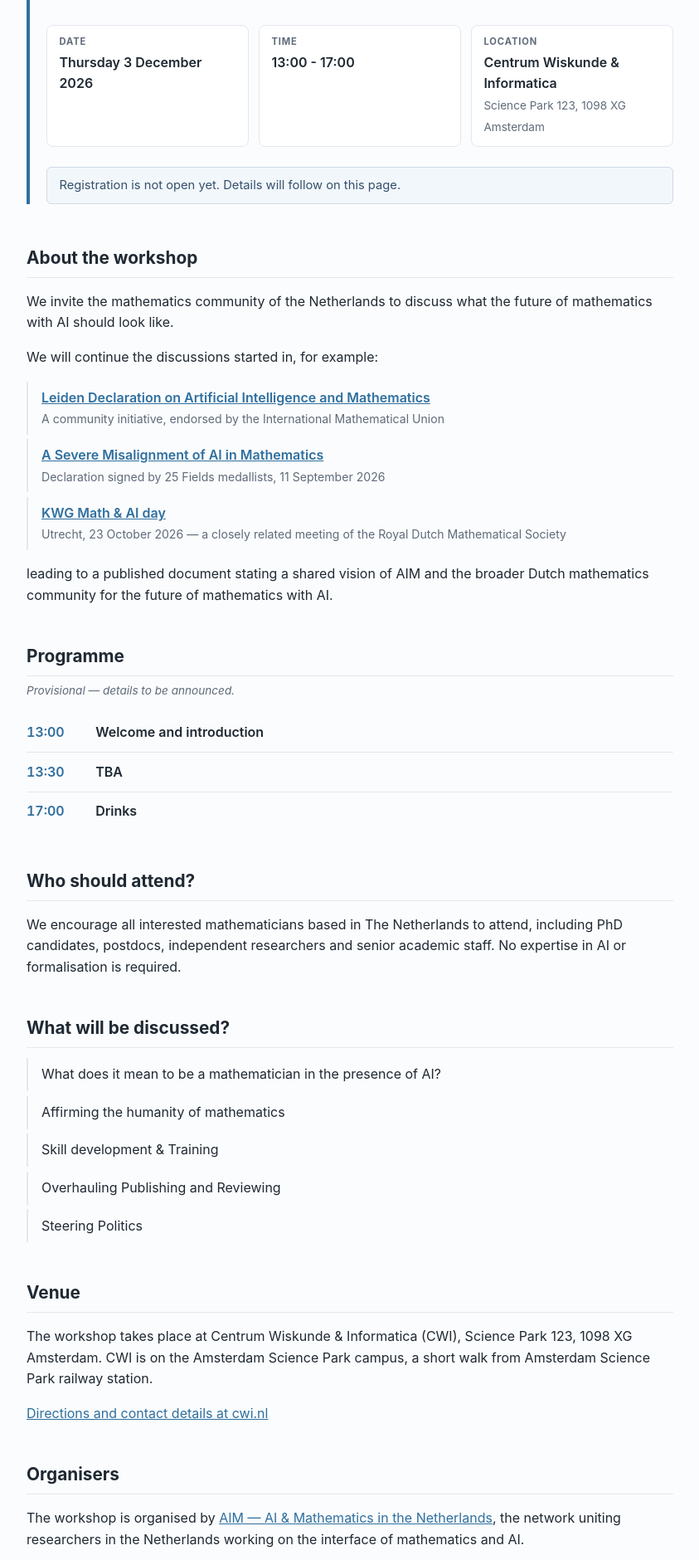
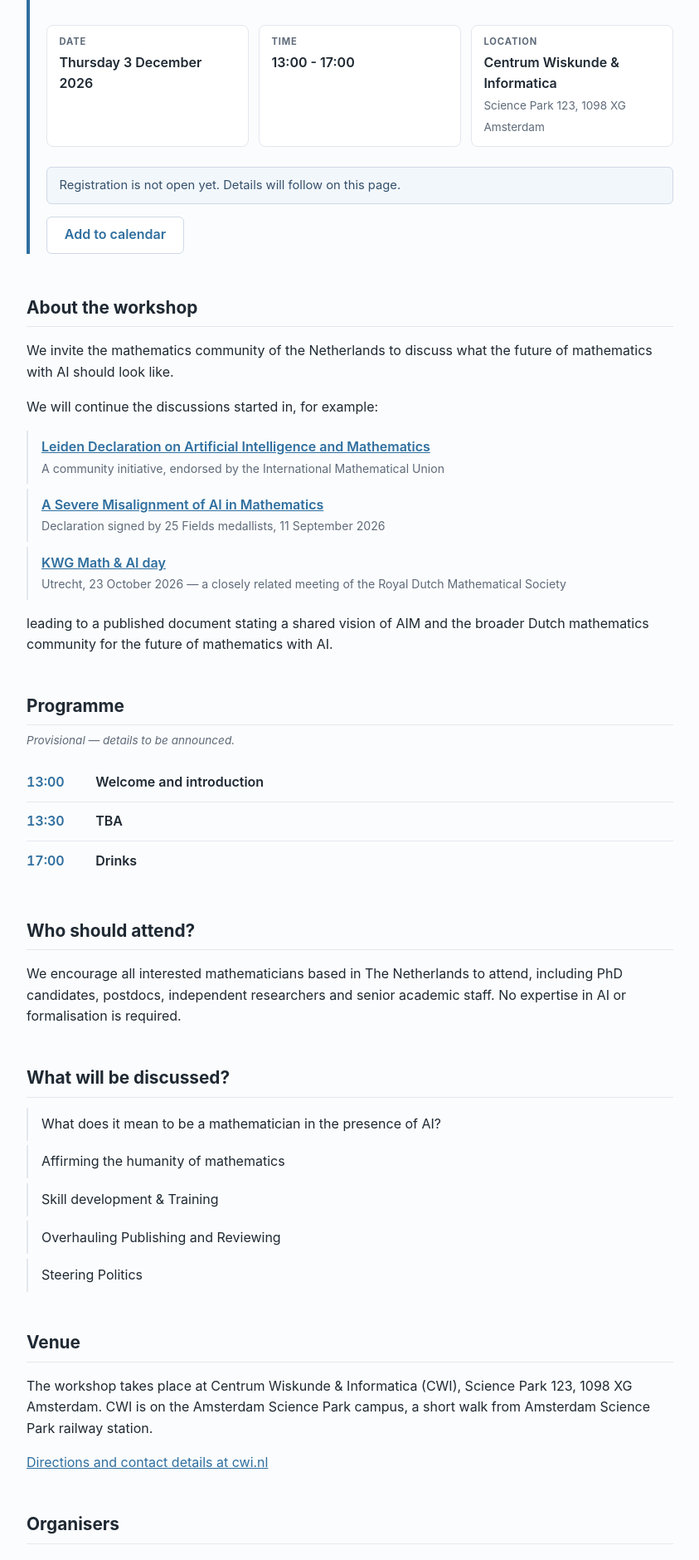
Before and after one commit to ai4mathnl/ai4mathnl.github.io, a Jekyll site: the page built from index.html, in a window 1280 px wide. Shown: the part 317-2197 px from the top of the page at 83% size, without its empty margins (218-1061 px from the left). Built offline with Jekyll 4.4.1, drawn with Linux system fonts in a browser that asks for light colours.

Commit message:
Add an "Add to calendar" link and a social sharing image
calendar.ics is rendered by Jekyll from the same _config values as the
page, so the event details cannot drift from what the page says. Times
are stamped in UTC (December is CET, so 13:00 local is 12:00Z), which
avoids shipping a VTIMEZONE block, and the file uses CRLF endings as
RFC 5545 requires.

The sharing card is 1200x630, built from the site's own palette, logos
and icon, and wired up through the page's image front matter so
jekyll-seo-tag emits og:image and a large Twitter card.

Co-Authored-By: Claude Opus 5 <noreply@anthropic.com>

```diff
--- a/_config.yml
+++ b/_config.yml
@@ -16,6 +16,9 @@ workshop:
   venue: "CWI"
   venue_full: "Centrum Wiskunde & Informatica"
   address: "Science Park 123, 1098 XG Amsterdam"
+  # UTC stamps for the calendar file. December is CET, so UTC+1.
+  start_utc: "20261203T120000Z"
+  end_utc: "20261203T160000Z"
   # Fill in once registration opens; the button appears automatically.
   registration_url: ""
   contact_email: ""
--- a/assets/css/style.css
+++ b/assets/css/style.css
@@ -131,6 +131,27 @@ a:hover { color: var(--accent-dark); }
 
 .button:hover { background: var(--accent-dark); color: #fff; }
 
+/* Secondary action: same shape, so it lines up with Register, but it does not
+   compete with it. */
+.button--quiet {
+  background: #fff;
+  color: var(--accent);
+  border: 1px solid #cfdae6;
+}
+
+.button--quiet:hover {
+  background: var(--tint);
+  color: var(--accent-dark);
+}
+
+.hero__actions {
+  display: flex;
+  flex-wrap: wrap;
+  gap: 0.6rem;
+  align-items: center;
+  margin: 0.9rem 0 0;
+}
+
 .notice {
   background: var(--tint);
   border: 1px solid #cfdae6;
--- a/index.html
+++ b/index.html
@@ -36,9 +37,13 @@ layout: default
   </dl>
 
   {%- if site.workshop.registration_url and site.workshop.registration_url != "" -%}
-    <p><a class="button" href="{{ site.workshop.registration_url }}">Register</a></p>
+    <p class="hero__actions">
+      <a class="button" href="{{ site.workshop.registration_url }}">Register</a>
+      <a class="button button--quiet" href="{{ '/calendar.ics' | relative_url }}">Add to calendar</a>
+    </p>
   {%- else -%}
     <p class="notice">Registration is not open yet. Details will follow on this page.</p>
+    <p class="hero__actions"><a class="button button--quiet" href="{{ '/calendar.ics' | relative_url }}">Add to calendar</a></p>
   {%- endif -%}
 </header>
 
```
Also changed, not shown: other parts of index.html (+1 -0 lines), assets/img/social-card.png (added), 1 other file.
